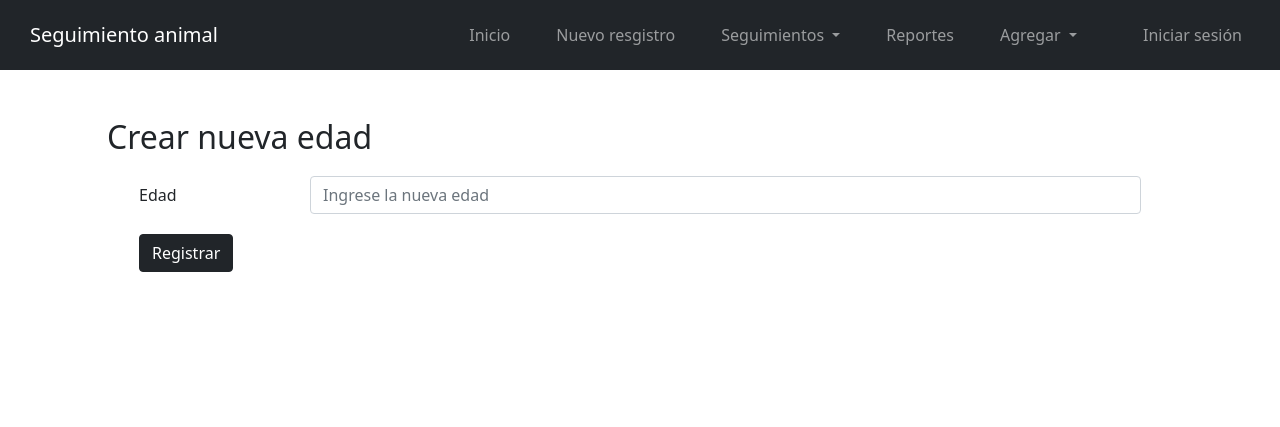
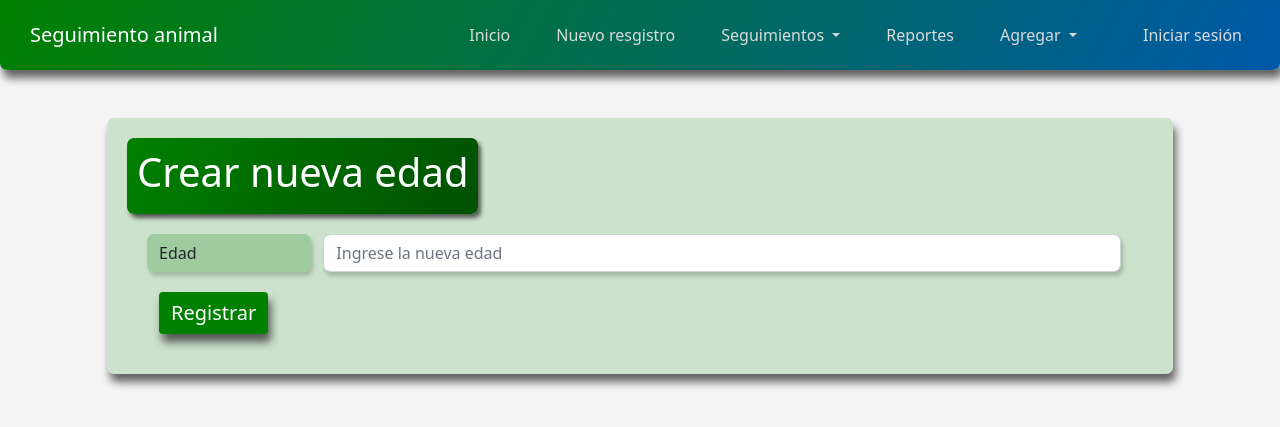
Before and after one commit to Fabo873/animaltracking, a Flask app: page /newAge in a window 1280 px wide. Shown: the top 427 px of the page. Run offline with Flask 2, Linux system fonts and the light colour scheme; some libraries are stand-ins or nearby versions.

Commit message:
Design changes

```diff
--- /dev/null
+++ b/static/styles/layout.css
@@ -0,0 +1,23 @@
+.layout-body {
+    background-color: whitesmoke;
+}
+
+.navbar {
+    background: linear-gradient(296.51deg, #0059A8 0%, green 100%) !important;
+    box-shadow: 3px 8px 8px 0 rgba(0, 0, 0, 0.6);
+    border-bottom-left-radius: 7px;
+    border-bottom-right-radius: 7px;
+}
+
+.nav-item-link {
+    color: rgb(219, 219, 219) !important;
+}
+
+.nav-item-link:hover {
+    color: white;
+}
+
+.nav-item-style:hover {
+    background-color: rgb(1, 73, 1);
+    border-radius: 7px;
+}
--- /dev/null
+++ b/static/styles/register.css
@@ -0,0 +1,60 @@
+.register-btn {
+    background-color: green !important;
+    box-shadow: 3px 8px 8px 0 rgba(0, 0, 0, 0.6) !important;
+    border: green;
+}
+.register-btn:hover {
+    background-color: #0059A8 !important;
+}
+.register-title {
+    font-size: 2.5rem;
+}
+.register-title-div {
+    align-self: center;
+    text-align: center;
+    color: #fff;
+    width: fit-content;
+    border-radius: 7px;
+    padding: 10px;
+    font-size: 2.7rem;
+    background: linear-gradient(296.51deg, rgb(0, 80, 0) 0%, green 100%) !important;
+    box-shadow: 3px 4px 4px 0 rgba(0, 0, 0, 0.6) !important;
+}
+form {
+    background-color: rgba(0, 128, 0, 0.164);
+    border-radius: 7px;
+    padding: 20px;
+    box-shadow: 3px 8px 8px 0 rgba(0, 0, 0, 0.6) !important;
+}
+.col-form-label {
+    background-color: rgba(0, 128, 0, 0.233);
+    border-radius: 7px;
+    box-shadow: 2px 4px 4px 0 rgba(0, 0, 0, 0.2) !important;
+}
+.form-control {
+    border-radius: 7px;
+    box-shadow: 2px 4px 4px 0 rgba(0, 0, 0, 0.2) !important;
+}
+.form-control:hover {
+    color: #0059A8;
+    background-color: rgb(233, 233, 233);
+}
+/*
+.form-group {
+
+    border-radius: 7px;
+    color: white;
+}
+.form-control {
+    background: rgb(22, 22, 22) !important;
+    border: none !important;
+}
+select {
+    color: white !important;
+}
+select > option {
+    color: white !important;
+}
+option {
+    color: white !important;
+}*/
--- /dev/null
+++ b/static/styles/tracking.css
@@ -0,0 +1,9 @@
+.register-btn {
+    background-color: green !important;
+    box-shadow: 3px 8px 8px 0 rgba(0, 0, 0, 0.6) !important;
+    border: green;
+    font-size: 1.25rem;
+}
+.register-btn:hover {
+    background-color: #0059A8 !important;
+}
--- a/templates/destination.html
+++ b/templates/destination.html
@@ -1,7 +1,9 @@
 {% extends "layout.html" %} {% block body %}
 
 <form style="margin: 25px" action="#" method="post">
-  <h2>Destino Final</h2>
+  <div class="register-title-div">
+    <h2 class="register-title">Destino Final</h2>
+  </div>
 
   <div class="form-group row" style="margin: 20px">
     <label for="folio_id" class="col-sm-2 col-form-label">Folio</label>
@@ -83,7 +85,7 @@
 
   <div class="form-group row" style="margin: 20px">
     <div class="col-sm-10">
-      <button type="submit" class="btn btn-dark">Registrar</button>
+      <button type="submit" class="btn btn-dark register-btn">Registrar</button>
     </div>
   </div>
 </form>
--- a/templates/layout.html
+++ b/templates/layout.html
@@ -1,5 +1,6 @@
 <!doctype html>
 <html lang="es">
+
 <head>
   <meta charset="utf-8">
   <meta name="viewport" content="width=device-width, initial-scale=1">
@@ -7,45 +8,49 @@
   <!-- JQuery -->
   <script src="https://code.jquery.com/jquery-3.5.0.js"></script>
   <!-- Bootstrap -->
-    <link href="https://cdn.jsdelivr.net/npm/bootstrap@5.1.1/dist/css/bootstrap.min.css" rel="stylesheet" integrity="sha384-F3w7mX95PdgyTmZZMECAngseQB83DfGTowi0iMjiWaeVhAn4FJkqJByhZMI3AhiU" crossorigin="anonymous">
+  <link href="https://cdn.jsdelivr.net/npm/bootstrap@5.1.1/dist/css/bootstrap.min.css" rel="stylesheet"
+    integrity="sha384-F3w7mX95PdgyTmZZMECAngseQB83DfGTowi0iMjiWaeVhAn4FJkqJByhZMI3AhiU" crossorigin="anonymous">
+  <link rel="stylesheet" type="text/css" href="{{ url_for('static',filename='styles/layout.css') }}">
+  <link rel="stylesheet" type="text/css" href="{{ url_for('static',filename='styles/register.css') }}">
+  <link rel="stylesheet" type="text/css" href="{{ url_for('static',filename='styles/tracking.css') }}">
+  <link rel="stylesheet" type="text/css" href="{{ url_for('static',filename='styles/destination.css') }}">
 </head>
-  <body>
+
+<body class="layout-body">
 
 
   <!-- Nav Bar -->
   <div>
-		<nav class="navbar navbar-expand-lg navbar-dark bg-dark border-3"
-        style="padding-top: 15px; padding-bottom: 15px;">
+    <nav class="navbar navbar-expand-lg navbar-dark bg-dark border-3" style="padding-top: 15px; padding-bottom: 15px;">
       <div class="container-fluid" style="padding-left: 30px;">
         <a href="#" class="navbar-brand">Seguimiento animal</a>
-        <button type="button"
-          class="navbar-toggler"
-          data-bs-toggle="collapse"
-          data-bs-target="#MenuNavegacion">
+        <button type="button" class="navbar-toggler" data-bs-toggle="collapse" data-bs-target="#MenuNavegacion">
           <span class="navbar-toggler-icon"></span>
         </button>
       </div>
 
       <div id="MenuNavegacion" class="collapse navbar-collapse">
         <ul class="navbar-nav ms-3">
-					<li class="nav-item " style="padding-right: 30px;">
-            <a class="nav-link " href="{{url_for('index')}}">Inicio</a>
+          <li class="nav-item nav-item-style" style="margin-right: 30px;">
+            <a class="nav-link nav-item-link" href="{{url_for('index')}}">Inicio</a>
           </li>
-          <li class="nav-item active" style="padding-right: 30px;">
-            <a class="nav-link text-nowrap" href="{{url_for('register')}}">Nuevo resgistro</a>
+          <li class="nav-item active nav-item-style" style="margin-right: 30px;">
+            <a class="nav-link text-nowrap nav-item-link    " href="{{url_for('register')}}">Nuevo resgistro</a>
           </li>
-          <li class="nav-item dropdown" style="padding-right: 30px;">
-            <a class="nav-link dropdown-toggle" href="#" role="button" data-bs-toggle="dropdown">Seguimientos </a>
+          <li class="nav-item dropdown nav-item-style" style="margin-right: 30px;">
+            <a class="nav-link dropdown-toggle nav-item-link" href="#" role="button"
+              data-bs-toggle="dropdown">Seguimientos </a>
             <ul class="dropdown-menu">
               <li><a class="dropdown-item" href="{{url_for('tracking')}}">Dar seguimiento</a></li>
               <li><a class="dropdown-item" href="{{url_for('destination')}}">Destino Final</a></li>
             </ul>
           </li>
-          <li class="nav-item" style="padding-right: 30px;">
-            <a class="nav-link text-nowrap" href="{{url_for('reports')}}">Reportes</a>
+          <li class="nav-item nav-item-style" style="margin-right: 30px;">
+            <a class="nav-link text-nowrap nav-item-link" href="{{url_for('reports')}}">Reportes</a>
           </li>
-          <li class="nav-item dropdown" style="padding-right: 50px;">
-            <a class="nav-link dropdown-toggle" href="#" role="button" data-bs-toggle="dropdown">Agregar </a>
+          <li class="nav-item dropdown nav-item-style" style="margin-right: 50px;">
+            <a class="nav-link dropdown-toggle nav-item-link" href="#" role="button" data-bs-toggle="dropdown">Agregar
+            </a>
             <ul class="dropdown-menu">
               <li><a class="dropdown-item" href="{{url_for('newDestination')}}">Nuevo destino</a></li>
               <li><a class="dropdown-item" href="{{url_for('newGender')}}">Nuevo genero</a></li>
@@ -55,8 +60,8 @@
               <li><a class="dropdown-item" href="{{url_for('newNeighborhood')}}">Nuevo barrio</a></li>
             </ul>
           </li>
-          <li class="nav-item" style="padding-right: 30px;">
-            <a class="nav-link text-nowrap" href="#">Iniciar sesión</a>
+          <li class="nav-item nav-item-style" style="margin-right: 30px;">
+            <a class="nav-link text-nowrap nav-item-link" href="#">Iniciar sesión</a>
           </li>
         </ul>
       </div>
@@ -77,9 +82,12 @@
     {% endblock %}
   </div>
 
-  <script src="https://cdn.jsdelivr.net/npm/bootstrap@5.1.1/dist/js/bootstrap.bundle.min.js" integrity="sha384-/bQdsTh/da6pkI1MST/rWKFNjaCP5gBSY4sEBT38Q/9RBh9AH40zEOg7Hlq2THRZ" crossorigin="anonymous"></script>
+  <script src="https://cdn.jsdelivr.net/npm/bootstrap@5.1.1/dist/js/bootstrap.bundle.min.js"
+    integrity="sha384-/bQdsTh/da6pkI1MST/rWKFNjaCP5gBSY4sEBT38Q/9RBh9AH40zEOg7Hlq2THRZ"
+    crossorigin="anonymous"></script>
 
   <script src="https://cdnjs.cloudflare.com/ajax/libs/bootstrap-select/1.12.2/js/bootstrap-select.min.js"></script>
   </script>
 </body>
+
 </html>
--- a/templates/newAge.html
+++ b/templates/newAge.html
@@ -2,7 +2,9 @@
 
 <form style="margin: 25px" action="#" method="post">
 
-  <h2>Crear nueva edad</h2>
+  <div class="register-title-div">
+    <h2 class="register-title">Crear nueva edad</h2>
+  </div>
 
   <div class="form-group row" style="margin: 20px">
     <label for="name" class="col-sm-2 col-form-label">Edad</label>
@@ -18,7 +20,7 @@
   </div>
   <div class="form-group row" style="margin: 20px">
     <div class="col-sm-10">
-      <button type="submit" class="btn btn-dark">Registrar</button>
+      <button type="submit" class="btn btn-dark register-btn">Registrar</button>
     </div>
   </div>
 </form>
--- a/templates/newDestination.html
+++ b/templates/newDestination.html
@@ -2,7 +2,9 @@
 
 <form style="margin: 25px" action="#" method="post">
 
-  <h2>Crear nuevo destino</h2>
+  <div class="register-title-div">
+    <h2 class="register-title">Crear nuevo destino</h2>
+  </div>
 
   <div class="form-group row" style="margin: 20px">
     <label for="name" class="col-sm-2 col-form-label">Destino</label>
@@ -18,7 +20,7 @@
   </div>
   <div class="form-group row" style="margin: 20px">
     <div class="col-sm-10">
-      <button type="submit" class="btn btn-dark">Registrar</button>
+      <button type="submit" class="btn btn-dark register-btn">Registrar</button>
     </div>
   </div>
 </form>
--- a/templates/newFamily.html
+++ b/templates/newFamily.html
@@ -2,7 +2,9 @@
 
 <form style="margin: 25px" action="#" method="post">
 
-  <h2>Crear nueva familia animal</h2>
+  <div class="register-title-div">
+    <h2 class="register-title">Crear nueva familia animal</h2>
+  </div>
 
   <div class="form-group row" style="margin: 20px">
     <label for="name" class="col-sm-2 col-form-label">Familia</label>
@@ -18,7 +20,7 @@
   </div>
   <div class="form-group row" style="margin: 20px">
     <div class="col-sm-10">
-      <button type="submit" class="btn btn-dark">Registrar</button>
+      <button type="submit" class="btn btn-dark register-btn">Registrar</button>
     </div>
   </div>
 </form>
--- a/templates/newGender.html
+++ b/templates/newGender.html
@@ -2,7 +2,9 @@
 
 <form style="margin: 25px" action="#" method="post">
 
-  <h2>Crear nuevo genero</h2>
+  <div class="register-title-div">
+    <h2 class="register-title">Crear nuevo genero</h2>
+  </div>
 
   <div class="form-group row" style="margin: 20px">
     <label for="name" class="col-sm-2 col-form-label">Genero</label>
@@ -18,7 +20,7 @@
   </div>
   <div class="form-group row" style="margin: 20px">
     <div class="col-sm-10">
-      <button type="submit" class="btn btn-dark">Registrar</button>
+      <button type="submit" class="btn btn-dark register-btn">Registrar</button>
     </div>
   </div>
 </form>
--- a/templates/newNeighborhood.html
+++ b/templates/newNeighborhood.html
@@ -2,7 +2,9 @@
 
 <form style="margin: 25px" action="#" method="post">
 
-  <h2>Agregar barrio</h2>
+  <div class="register-title-div">
+    <h2 class="register-title">Agregar barrio</h2>
+  </div>
 
   <div class="form-group row" style="margin: 20px">
     <label for="state_id" class="col-sm-2 col-form-label">Estado</label>
@@ -50,7 +52,7 @@
 
   <div class="form-group row" style="margin: 20px">
     <div class="col-sm-10">
-      <button type="submit" class="btn btn-dark">Registrar</button>
+      <button type="submit" class="btn btn-dark register-btn">Registrar</button>
     </div>
   </div>
   <!--  -->
--- a/templates/newSpecie.html
+++ b/templates/newSpecie.html
@@ -2,7 +2,9 @@
 
 <form style="margin: 25px" action="#" method="post">
 
-  <h2>Crear nueva Especie</h2>
+  <div class="register-title-div">
+    <h2 class="register-title">Crear nueva Especie</h2>
+  </div>
 
   <div class="form-group row" style="margin: 20px">
     <label for="type_id" class="col-sm-2 col-form-label">Familia animal</label>
@@ -44,7 +46,7 @@
 
   <div class="form-group row" style="margin: 20px">
     <div class="col-sm-10">
-      <button type="submit" class="btn btn-dark">Registrar</button>
+      <button type="submit" class="btn btn-dark register-btn">Registrar</button>
     </div>
   </div>
 </form>
--- a/templates/tracking.html
+++ b/templates/tracking.html
@@ -1,5 +1,7 @@
 {% extends "layout.html" %} {% block body %}
-<h2>Nuevo seguimiento</h2>
+<div class="register-title-div">
+  <h2 class="register-title">Nuevo seguimiento</h2>
+</div>
 
 <form style="margin: 25px" action="#" method="post">
   <div class="form-group row" style="margin: 20px">
@@ -79,7 +81,7 @@
 
   <div class="form-group row" style="margin: 20px">
     <div class="col-sm-10">
-      <button type="submit" class="btn btn-dark">Registrar</button>
+      <button type="submit" class="btn btn-dark register-btn">Registrar</button>
     </div>
   </div>
 </form>
```
Also changed, not shown: templates/register.html (+6 -3 lines), static/styles/destination.css (added), 1 other file. Lines whose indentation alone changed are shown as unchanged.
